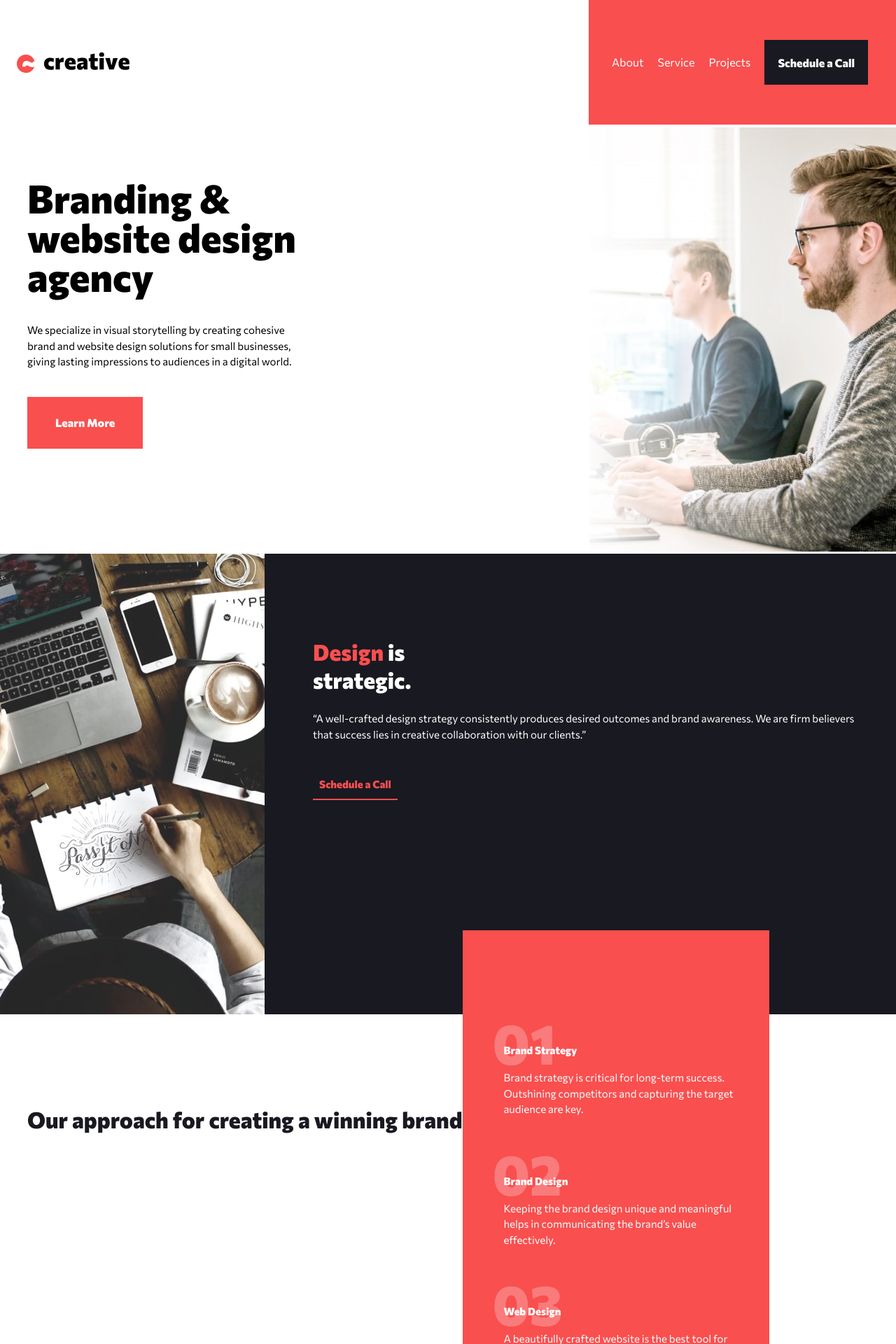
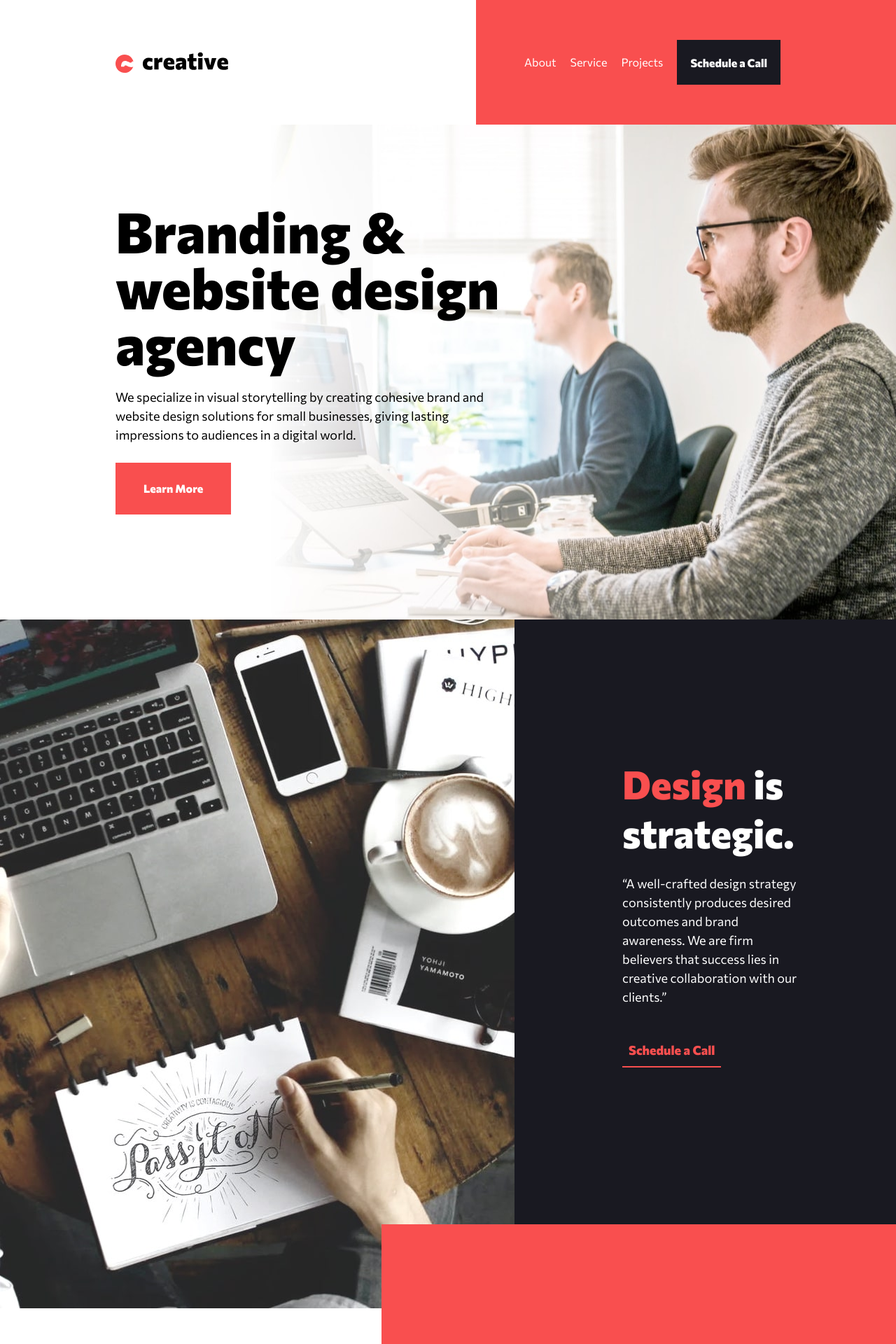
Before and after one commit to aroquega/creative-agency, a React (Vite) app in the folder site/: page / in a window 1280 px wide. Shown: the top 1920 px of the page at 70% size. Built offline with nearby package versions, Linux system fonts and the light colour scheme.

Commit message:
chore: Implement first three sections in desktop

```diff
--- a/site/src/App.tsx
+++ b/site/src/App.tsx
@@ -1,6 +1,7 @@
 import heroMobile from "./assets/mobile/image-hero.jpg";
 import imageStrategic from "./assets/mobile/image-strategic.jpg";
 import imageStrategicTablet from "./assets/tablet/image-strategic.jpg";
+import imageStrategicDesktop from "./assets/desktop/image-strategic.jpg";
 import imageSlide from "./assets/mobile/image-slide-1.jpg";
 import imageSlideTablet from "./assets/tablet/image-slide-1.jpg";
 import logo from "./assets/logo.svg";
@@ -15,13 +16,13 @@ function App() {
   return (
     <>
       <header className="flex md:items-stretch">
-        <div className="py-10 px-6 flex items-center justify-between flex-1">
+        <div className="py-10 px-6 lg:pl-[165px] flex items-center justify-between flex-1">
           <img src={logo} />
           <div className="md:hidden">
             <img src={menu} />
           </div>
         </div>
-        <nav className="hidden md:block bg-red h-full py-[57px] pl-[33px] pr-10">
+        <nav className="hidden md:block bg-red h-full py-[57px] pl-[33px] pr-10 lg:pl-[69px] lg:pr-[165px]">
           <ul className="flex h-full space-x-5 text-white items-center">
             <li>About</li>
             <li>Service</li>
@@ -35,11 +36,11 @@ function App() {
         </nav>
       </header>
       <img className="sm:hidden w-full" src={heroMobile} alt="Our Team" />
-      <div className="px-6 md:px-[39px] md:pb-[150px] pt-14 md:pt-[77px] pb-24 sm:bg-hero-tablet bg-no-repeat bg-right">
-        <h1 className="sm:max-w-[398px] text-[40px] md:text-[56px] font-extrabold leading-none h-[181px]">
+      <div className="px-6 md:px-[39px] md:pb-[150px] lg:pt-[112px] lg:pl-[165px] pt-14 md:pt-[77px] pb-24 sm:bg-hero-tablet lg:bg-hero-desktop bg-no-repeat bg-right">
+        <h1 className="sm:max-w-[398px] lg:max-w-[550px] text-[40px] md:text-[56px] lg:text-[80px] font-extrabold leading-none">
           Branding & website design agency
         </h1>
-        <p className="sm:max-w-[398px] text-[15px] mt-[15px] md:mt-[24px] mb-10 md:mb-8 font-normal leading-normal h-[75px]">
+        <p className="sm:max-w-[398px] lg:max-w-[540px] text-[15px] lg:text-[18px] mt-[15px] md:mt-[24px] mb-10 md:mb-8 font-normal leading-normal h-[75px]">
           We specialize in visual storytelling by creating cohesive brand and
           website design solutions for small businesses, giving lasting
           impressions to audiences in a digital world.
@@ -50,27 +51,28 @@ function App() {
       </div>
       <div className="sm:flex">
         <img src={imageStrategic} alt="" className="sm:hidden w-full" />
-        <img src={imageStrategicTablet} className="hidden sm:block" />
-        <div className="px-6 bg-black text-white py-[72px] sm:pt-[120px] md:pl-[69px] md:pr-[40px] text-[15px]">
-          <h2 className="font-extrabold text-[32px] mb-6 leading-tight">
+        <img src={imageStrategicTablet} className="hidden sm:block lg:hidden" />
+        <img src={imageStrategicDesktop} className="hidden lg:block" />
+        <div className="px-6 bg-black text-white py-[72px] sm:pt-[120px] md:pl-[69px] md:pr-[40px] lg:pt-[200px] lg:pl-[154px] lg:pr-[141px] text-[15px]">
+          <h2 className="font-extrabold text-[32px] lg:text-[56px] mb-6 leading-tight">
             <span className="text-red">Design </span>is
             <br className="hidden md:block" /> strategic.
           </h2>
-          <p className="mb-10">
+          <p className="mb-10 lg:text-[18px]">
             “A well-crafted design strategy consistently produces desired
             outcomes and brand awareness. We are firm believers that success
             lies in creative collaboration with our clients.”
           </p>
-          <button className="text-red font-extrabold text-[15px] border-b-2 border-red p-[9px]">
+          <button className="text-red font-extrabold text-[15px] lg:text-[18px] border-b-2 border-red p-[9px]">
             Schedule a Call
           </button>
         </div>
       </div>
       <div className="bg-red md:bg-inherit px-6 py-24 md:p-0 text-white md:flex">
-        <h2 className="text-[32px] font-extrabold md:text-black md:pt-[126px] md:pl-[39px]">
+        <h2 className="text-[32px] lg:text-[56px] relative z-10 leading-none lg:max-w-[705px] lg:pt-[200px] lg:pl-[165px] font-extrabold md:text-black md:pt-[126px] md:pl-[39px]">
           Our approach for creating a winning brand
         </h2>
-        <ul className="mt-[49px] md:-mt-[120px] space-y-10 md:bg-red z-10 relative md:py-[120px] md:pl-[43px] md:pr-[40px]">
+        <ul className="mt-[49px] md:-mt-[120px] lg:flex-1 lg:-ml-[160px] lg:pr-[150px] space-y-10 md:bg-red relative md:py-[120px] md:pl-[43px] md:pr-[40px] lg:pl-[280px] lg:py-[200px]">
           <BulletItem order="01" title="Brand Strategy">
             Brand strategy is critical for long-term success. Outshining
             competitors and capturing the target audience are key.
--- a/site/src/components/BulletItem.tsx
+++ b/site/src/components/BulletItem.tsx
@@ -11,10 +11,10 @@ export function BulletItem({ order, title, children }: Props) {
         {order}
       </p>
       <div className="pt-11 pl-4">
-        <h3 className="text-[15px] font-extrabold mb-5 leading-none">
+        <h3 className="text-[15px] lg:text-[20px] font-extrabold mb-5 leading-none">
           {title}
         </h3>
-        <p className="text-[15px] font-normal md:w-[339px]">{children}</p>
+        <p className="text-[15px] lg:text-[18px] font-normal">{children}</p>
       </div>
     </li>
   );
--- a/site/tailwind.config.js
+++ b/site/tailwind.config.js
@@ -12,6 +12,7 @@ export default {
       },
       backgroundImage: {
         "hero-tablet": "url('/src/assets/tablet/image-hero.jpg')",
+        "hero-desktop": "url('/src/assets/desktop/image-hero.jpg')",
       },
     },
   },
```
Also changed, not shown: site/src/assets/desktop/image-hero.jpg (added), site/src/assets/desktop/image-strategic.jpg (added).
